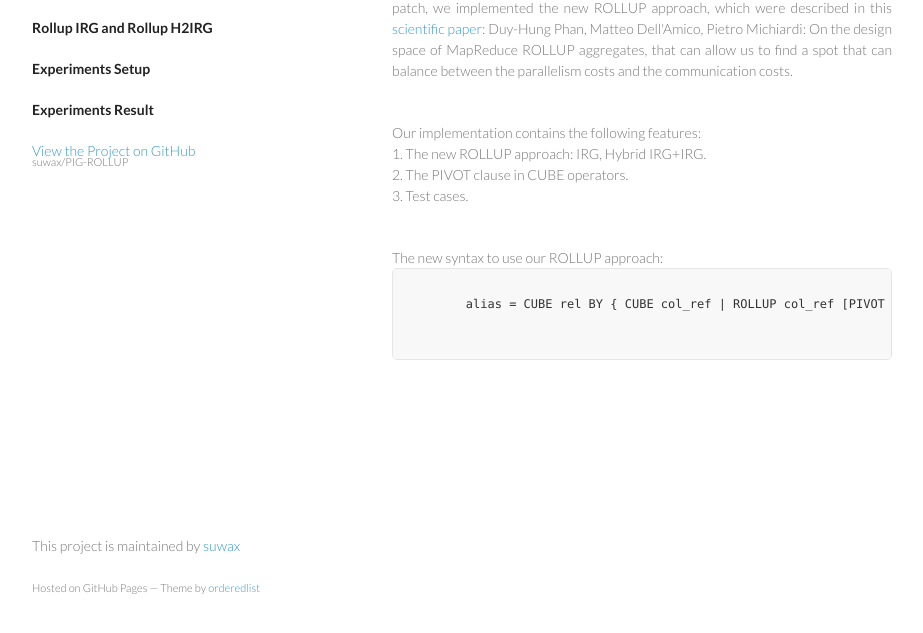
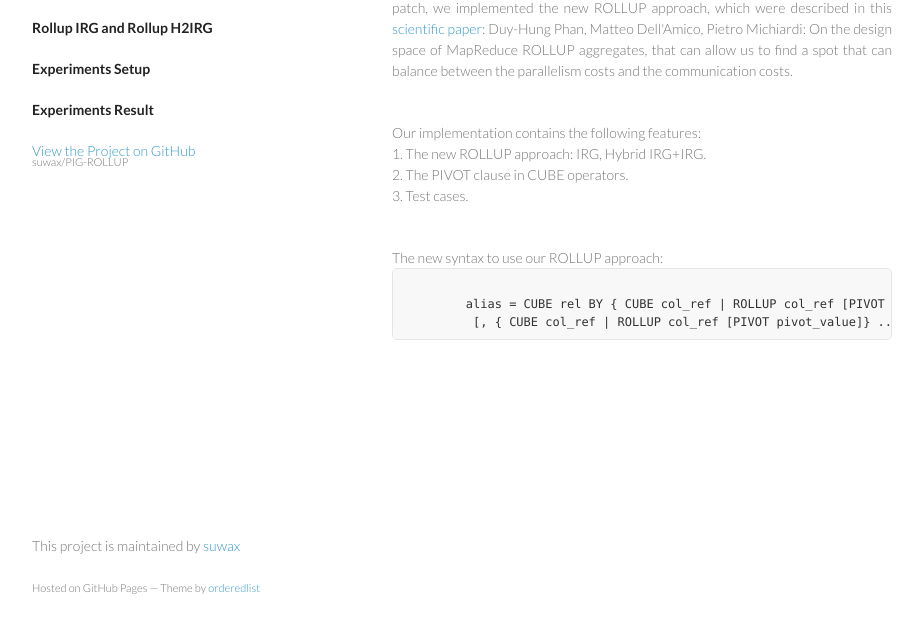
Before and after one commit to suwax/PIG-ROLLUP, a plain HTML site: page index.html in a window 1280 px wide. Shown: the part 133-766 px from the top of the page, without its empty margins (178-1101 px from the left). Drawn offline with Linux system fonts and the light colour scheme.

Commit message:
Update index.html

```diff
--- a/index.html
+++ b/index.html
@@ -38,9 +38,9 @@
         3. Test cases.
         </p><br>
         The new syntax to use our ROLLUP approach:
-        <pre><code><p>
-        alias = CUBE rel BY { CUBE col_ref | ROLLUP col_ref [PIVOT pivot_value]} [, { CUBE col_ref | ROLLUP col_ref [PIVOT pivot_value]} ...]
-        </p></code></pre>
+        <pre><code>
+        alias = CUBE rel BY { CUBE col_ref | ROLLUP col_ref [PIVOT pivot_value]}
+         [, { CUBE col_ref | ROLLUP col_ref [PIVOT pivot_value]} ...]</code></pre>
       </section>
       <footer>
         <p>This project is maintained by <a href="https://github.com/suwax">suwax</a></p>
```
